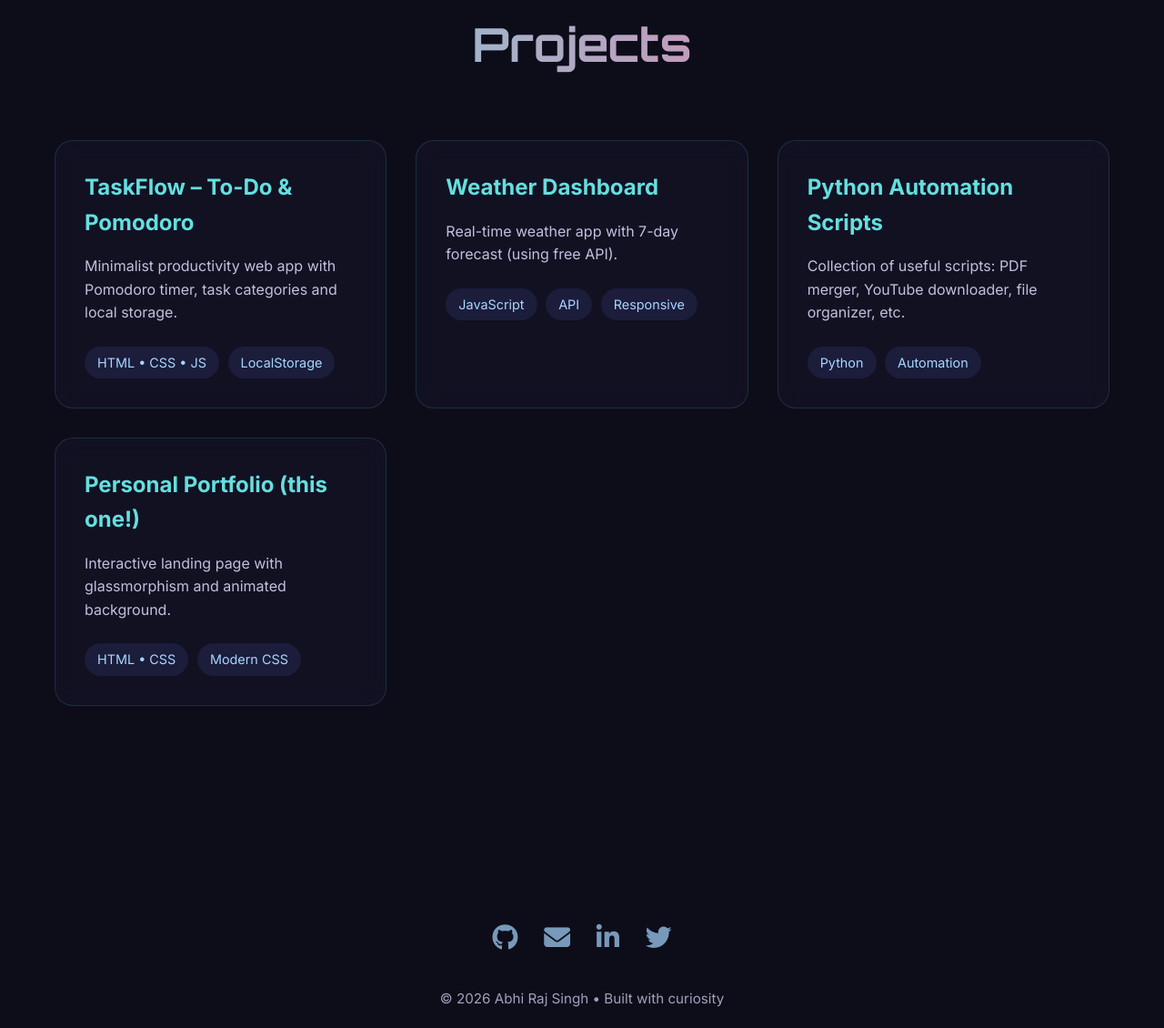
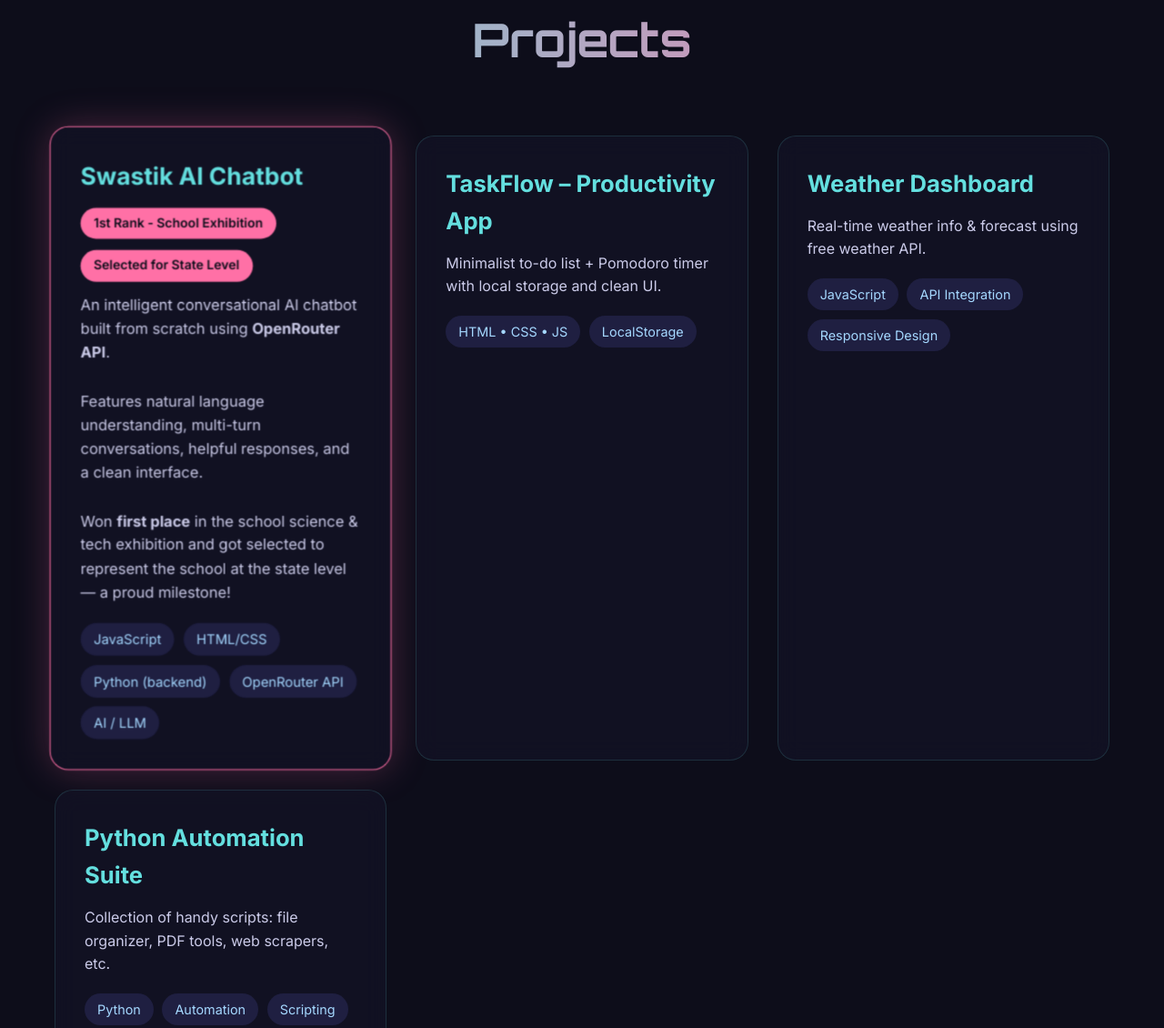
Before and after one commit to Abhiraj1121/About-me, a plain HTML site: page index.html in a window 1280 px wide. Shown: the part 1624-2754 px from the top of the page at 91% size. Drawn offline with Linux system fonts and the light colour scheme.

Commit message:
Update index.html

```diff
--- a/index.html
+++ b/index.html
@@ -4,7 +4,8 @@
   <meta charset="UTF-8" />
   <meta name="viewport" content="width=device-width, initial-scale=1.0"/>
   <title>Abhi Raj Singh • Portfolio</title>
-
+  <link rel="icon" type="image/png" sizes="32x32" href="about.png">
+  <link rel="apple-touch-icon" href="about.png">
   <link rel="stylesheet" href="https://cdnjs.cloudflare.com/ajax/libs/font-awesome/6.5.0/css/all.min.css"/>
   <link href="https://fonts.googleapis.com/css2?family=Inter:wght@300;400;500;600;700&family=Orbitron:wght@500;700&display=swap" rel="stylesheet"/>
 
@@ -160,33 +161,50 @@
       overflow: hidden;
     }
 
+    .card.featured {
+      border-color: #ff70a6;
+      box-shadow: 0 0 40px rgba(255, 112, 166, 0.25);
+      transform: scale(1.03);
+    }
+
     .card:hover {
-      transform: translateY(-12px);
+      transform: translateY(-12px) scale(1.02);
       border-color: #64dfdf;
-      box-shadow: 0 20px 50px rgba(100, 223, 223, 0.18);
+      box-shadow: 0 20px 50px rgba(100, 223, 223, 0.28);
     }
 
     .card h3 {
-      font-size: 1.5rem;
-      margin-bottom: 1rem;
+      font-size: 1.6rem;
+      margin-bottom: 0.8rem;
       color: #64dfdf;
     }
 
+    .badge {
+      display: inline-block;
+      padding: 6px 14px;
+      background: #ff70a6;
+      color: #0d0d1a;
+      font-size: 0.85rem;
+      font-weight: 600;
+      border-radius: 30px;
+      margin: 0 6px 12px 0;
+    }
+
     .card p {
-      opacity: 0.85;
-      margin-bottom: 1.5rem;
+      opacity: 0.9;
+      margin-bottom: 1.2rem;
     }
 
     .tech-tags {
       display: flex;
       flex-wrap: wrap;
       gap: 0.6rem;
-      margin-top: 1.2rem;
+      margin-top: 1rem;
     }
 
     .tag {
       padding: 6px 14px;
-      background: rgba(94,96,206,0.15);
+      background: rgba(94,96,206,0.18);
       border-radius: 30px;
       font-size: 0.9rem;
       color: #a5d8ff;
@@ -236,11 +254,11 @@
   <header>
     <div class="hero-content">
       <h1 class="hero-title">Abhi Raj Singh</h1>
-      <p class="hero-subtitle">Student • Developer • Problem Solver</p>
+      <p class="hero-subtitle">Student • Developer • AI Enthusiast</p>
 
       <div class="cta-buttons">
         <a href="#projects" class="btn btn-primary">
-          <i class="fas fa-rocket"></i> View Projects
+          <i class="fas fa-rocket"></i> Explore Projects
         </a>
         <a href="mailto:as0428543@gmail.com" class="btn btn-outline">
           <i class="fas fa-envelope"></i> Get in Touch
@@ -255,20 +273,21 @@
       <div class="card">
         <h3>Who I Am</h3>
         <p>
-          Passionate high-school student and self-taught developer from Dhanbad.<br><br>
-          I love turning ideas into code, solving real problems, and constantly learning new technologies.
+          Passionate student and developer from Bokaro, Jharkhand.<br><br>
+          I love building intelligent applications, solving problems with code, and pushing boundaries with AI.
         </p>
       </div>
 
       <div class="card">
         <h3>What I Do</h3>
         <p>
-          Build web applications • Experiment with Python automation • Create small tools & games • Learn system design & algorithms.
+          Create AI-powered tools • Build web apps • Automate tasks with Python • Experiment with modern APIs and front-end tech.
         </p>
         <div class="tech-tags">
           <span class="tag">Python</span>
           <span class="tag">JavaScript</span>
           <span class="tag">HTML/CSS</span>
+          <span class="tag">AI APIs</span>
           <span class="tag">Git</span>
         </div>
       </div>
@@ -276,7 +295,7 @@
       <div class="card">
         <h3>Currently Exploring</h3>
         <p>
-          Web3 basics • Game development with Python • Better UI/UX design • Competitive programming.
+          Advanced chatbot architectures • OpenRouter & LLM integrations • Full-stack AI applications • Competitive programming.
         </p>
       </div>
     </div>
@@ -285,10 +304,32 @@
   <section id="projects">
     <h2>Projects</h2>
     <div class="grid">
-      <!-- Replace with your real projects -->
+
+      <!-- Featured Project - Swastik AI Chatbot (at the top) -->
+      <div class="card featured">
+        <h3>Swastik AI Chatbot</h3>
+        <div>
+          <span class="badge">1st Rank - School Exhibition</span>
+          <span class="badge">Selected for State Level</span>
+        </div>
+        <p>
+          An intelligent conversational AI chatbot built from scratch using <strong>OpenRouter API</strong>.<br><br>
+          Features natural language understanding, multi-turn conversations, helpful responses, and a clean interface.<br><br>
+          Won <b>first place</b> in the school science & tech exhibition and got selected to represent the school at the state level — a proud milestone!
+        </p>
+        <div class="tech-tags">
+          <span class="tag">JavaScript</span>
+          <span class="tag">HTML/CSS</span>
+          <span class="tag">Python (backend)</span>
+          <span class="tag">OpenRouter API</span>
+          <span class="tag">AI / LLM</span>
+        </div>
+      </div>
+
+      <!-- Other projects below -->
       <div class="card">
-        <h3>TaskFlow – To-Do & Pomodoro</h3>
-        <p>Minimalist productivity web app with Pomodoro timer, task categories and local storage.</p>
+        <h3>TaskFlow – Productivity App</h3>
+        <p>Minimalist to-do list + Pomodoro timer with local storage and clean UI.</p>
         <div class="tech-tags">
           <span class="tag">HTML • CSS • JS</span>
           <span class="tag">LocalStorage</span>
@@ -297,43 +338,35 @@
 
       <div class="card">
         <h3>Weather Dashboard</h3>
-        <p>Real-time weather app with 7-day forecast (using free API).</p>
+        <p>Real-time weather info & forecast using free weather API.</p>
         <div class="tech-tags">
           <span class="tag">JavaScript</span>
-          <span class="tag">API</span>
-          <span class="tag">Responsive</span>
+          <span class="tag">API Integration</span>
+          <span class="tag">Responsive Design</span>
         </div>
       </div>
 
       <div class="card">
-        <h3>Python Automation Scripts</h3>
-        <p>Collection of useful scripts: PDF merger, YouTube downloader, file organizer, etc.</p>
+        <h3>Python Automation Suite</h3>
+        <p>Collection of handy scripts: file organizer, PDF tools, web scrapers, etc.</p>
         <div class="tech-tags">
           <span class="tag">Python</span>
           <span class="tag">Automation</span>
+          <span class="tag">Scripting</span>
         </div>
       </div>
 
-      <div class="card">
-        <h3>Personal Portfolio (this one!)</h3>
-        <p>Interactive landing page with glassmorphism and animated background.</p>
-        <div class="tech-tags">
-          <span class="tag">HTML • CSS</span>
-          <span class="tag">Modern CSS</span>
-        </div>
-      </div>
     </div>
   </section>
 
   <footer>
     <div class="social-links">
-      <a href="https://github.com/YOUR_USERNAME" target="_blank" class="social-icon"><i class="fab fa-github"></i></a>
+      <a href="https://github.com/Abhiraj1121" target="_blank" class="social-icon"><i class="fab fa-github"></i></a>
       <a href="mailto:as0428543@gmail.com" class="social-icon"><i class="fas fa-envelope"></i></a>
       <a href="#" target="_blank" class="social-icon"><i class="fab fa-linkedin-in"></i></a>
-      <a href="#" target="_blank" class="social-icon"><i class="fab fa-twitter"></i></a>
     </div>
 
-    <p>© <script>document.write(new Date().getFullYear())</script> Abhi Raj Singh • Built with curiosity</p>
+    <p>© <script>document.write(new Date().getFullYear())</script> Abhi Raj Singh • All Rights Reserved</p>
   </footer>
 
 </body>
```
